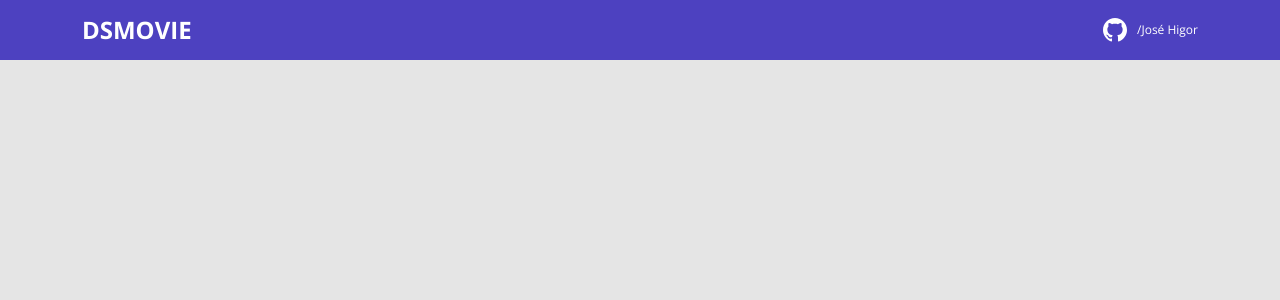
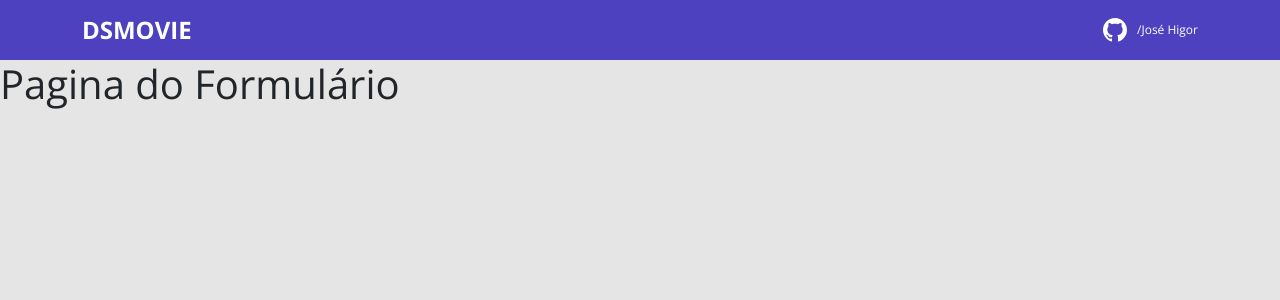
Before and after one commit to josehigor27/dsmovie, a React (Create React App) app in the folder frontend/: page /form/1 in a window 1280 px wide. Shown: the top 300 px of the page. Built offline with nearby package versions, Linux system fonts and the light colour scheme.

Commit message:
1.0 - Primeira Versao: Routers

```diff
--- a/frontend/package.json
+++ b/frontend/package.json
@@ -10,9 +10,11 @@
     "@types/node": "^16.11.26",
     "@types/react": "^17.0.39",
     "@types/react-dom": "^17.0.13",
+    "@types/react-router-dom": "5.3.2",
     "bootstrap": "5.1.3",
     "react": "^17.0.2",
     "react-dom": "^17.0.2",
+    "react-router-dom": "6.2.1",
     "react-scripts": "5.0.0",
     "typescript": "^4.6.2",
     "web-vitals": "^2.1.4"
--- a/frontend/src/App.tsx
+++ b/frontend/src/App.tsx
@@ -1,9 +1,24 @@
-import NavBar from "./components/navbar";
+import {
+  BrowserRouter,
+  Routes,
+  Route
+} from "react-router-dom";
+import Listing from 'pages/listing';
+import Forms from 'pages/forms';
+import Navbar from "components/navbar";
 
 function App() {
   return (
-    <NavBar />
-  )
+    <BrowserRouter>
+      <Navbar />
+      <Routes>
+        <Route path="/" element={<Listing />} />
+        <Route path="/form">
+          <Route path=":movieId" element={<Forms />} />
+        </Route>
+      </Routes>
+    </BrowserRouter>
+  );
 }
 
 export default App;
--- /dev/null
+++ b/frontend/src/pages/forms/index.tsx
@@ -0,0 +1,7 @@
+function Forms(){
+    return (
+        <h1>Pagina do Formulário</h1>
+    );
+}
+
+export default Forms;
--- /dev/null
+++ b/frontend/src/pages/listing/index.tsx
@@ -0,0 +1,7 @@
+function Listing(){
+    return (
+        <h1>Pagina Principal</h1>
+    );
+}
+
+export default Listing;
```
Also changed, not shown: 1 other file (tests, documents, lock files or other folders).
